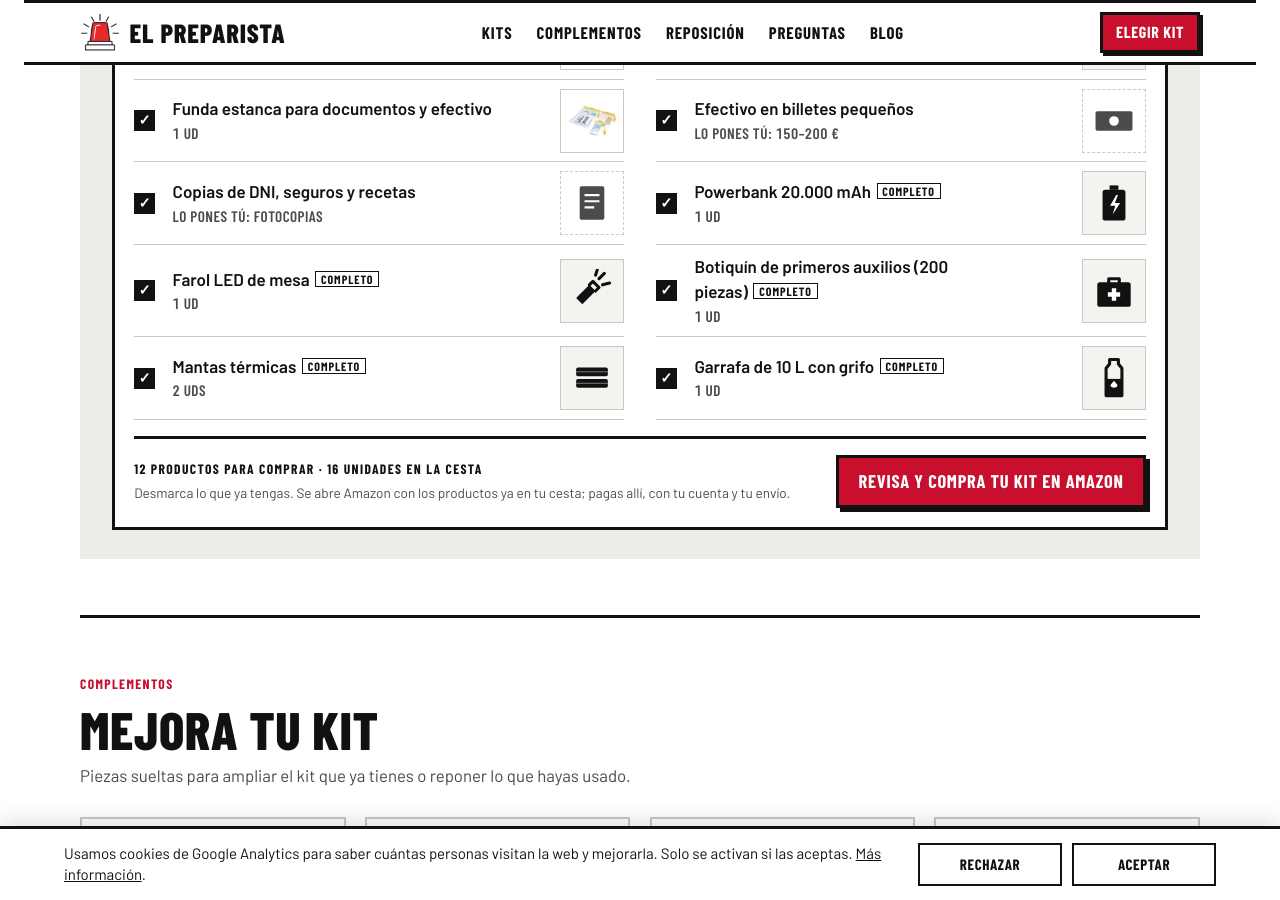
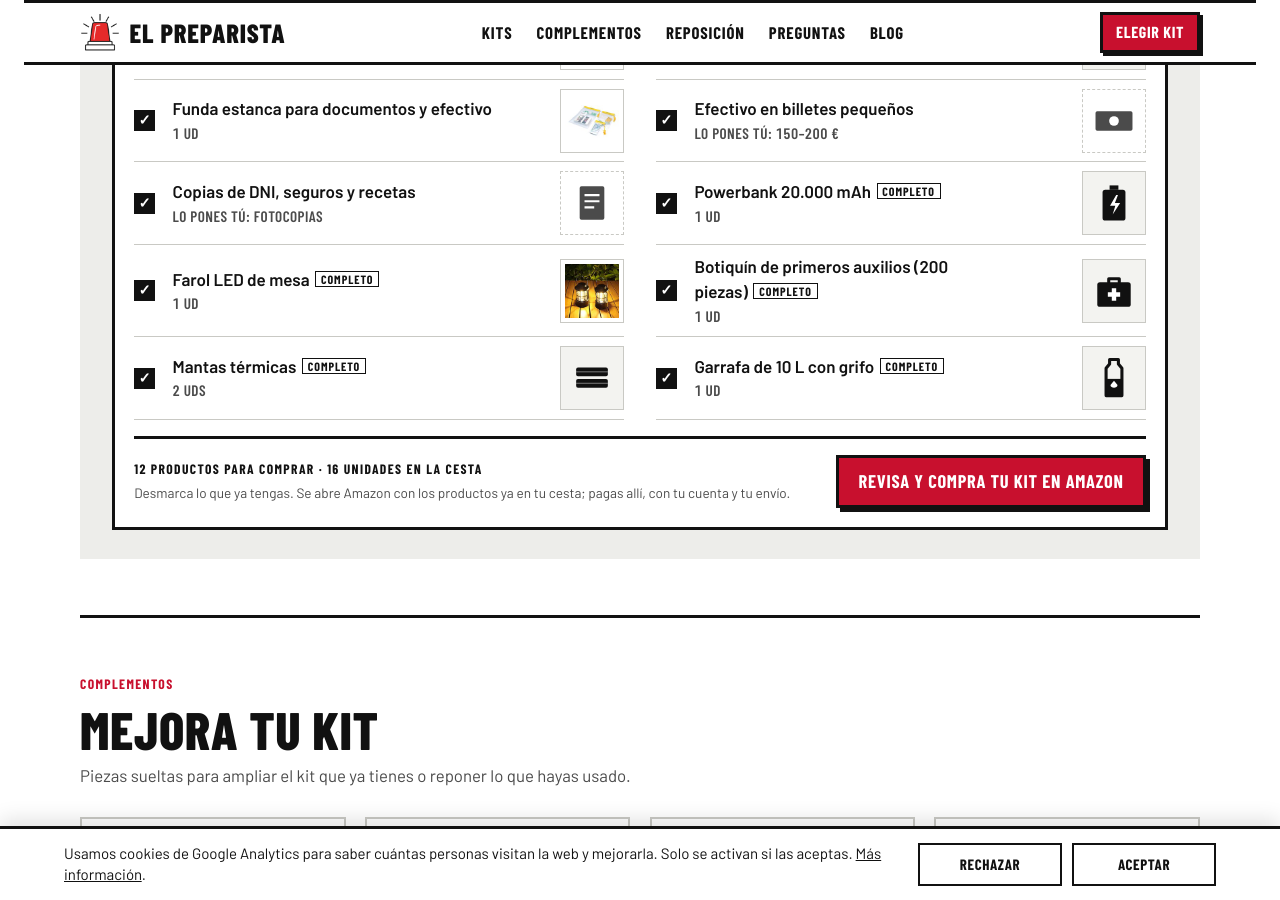
Before and after one commit to lucilayun-ux/elpreparista, a Jekyll site: the page index.html, which Jekyll copies as it is, in a window 1280 px wide and 900 px high, scrolled down 2071 px. Built offline with Jekyll 4.4.1, drawn with Linux system fonts in a browser that asks for light colours.

Commit message:
Foto del farol LED en la lista del Kit Casa
Co-Authored-By: Claude Opus 5.5 <noreply@anthropic.com>
Claude-Session: https://claude.ai/code/session_01V7PVvrC8Dt7YxBNA65S9m6

```diff
--- a/index.html
+++ b/index.html
@@ -564,7 +564,7 @@ const PRODUCTS = {
   agua:      { name: "Agua de emergencia en sobres (5 años)", search: "agua emergencia larga duracion", asin: "B071RR4H19", alts: ["B09MSXVDL6"], pack: 7.75, unit: "L" },
   comida:    { name: "Raciones de 3.600 kcal sin cocinar (5 años)", search: "raciones emergencia 5 años", asin: "B01HPGX1QG", alts: [{ asin: "B07DX92V1X", pack: 6, name: "Raciones de emergencia NRG-5 sin cocinar", price: 6 }], pack: 18, unit: "raciones", img: "img/raciones.jpg" },
   linterna:  { name: "Linterna LED", search: "linterna led potente pilas", asin: "B005FEGYCO", alts: ["B07YZ4TMZS"], pack: 1, unit: "ud" },
-  farol:     { name: "Farol LED de mesa", search: "farol led camping pilas", asin: "B08C2CVBF4", alts: ["B0BXLYZZHM"], pack: 1, unit: "ud" },
+  farol:     { name: "Farol LED de mesa", search: "farol led camping pilas", asin: "B08C2CVBF4", alts: ["B0BXLYZZHM"], pack: 1, unit: "ud", img: "img/farol.jpg" },
   pilas:     { name: "Pilas Duracell AA y AAA (24 uds)", search: "pilas alcalinas aa aaa pack", asin: "B096QYFG1D", alts: ["B093LVB4P7"], pack: 1, unit: "pack", img: "img/pilas.jpg" },
   radio:     { name: "Radio de dinamo y solar con USB", search: "radio dinamo solar manivela usb", asin: "B00WIF2T7C", alts: ["B0FBPD6XW5"], pack: 1, unit: "ud" },
   powerbank: { name: "Powerbank 20.000 mAh", search: "bateria externa 20000mah", asin: "B07S829LBX", alts: ["B0D4MD1GSY", "B0BLM1TFTW", "B0CZTXBT5Y", "B0CXDXP8VR"], pack: 1, unit: "ud" },
```
Also changed, not shown: img/farol.jpg (added).
